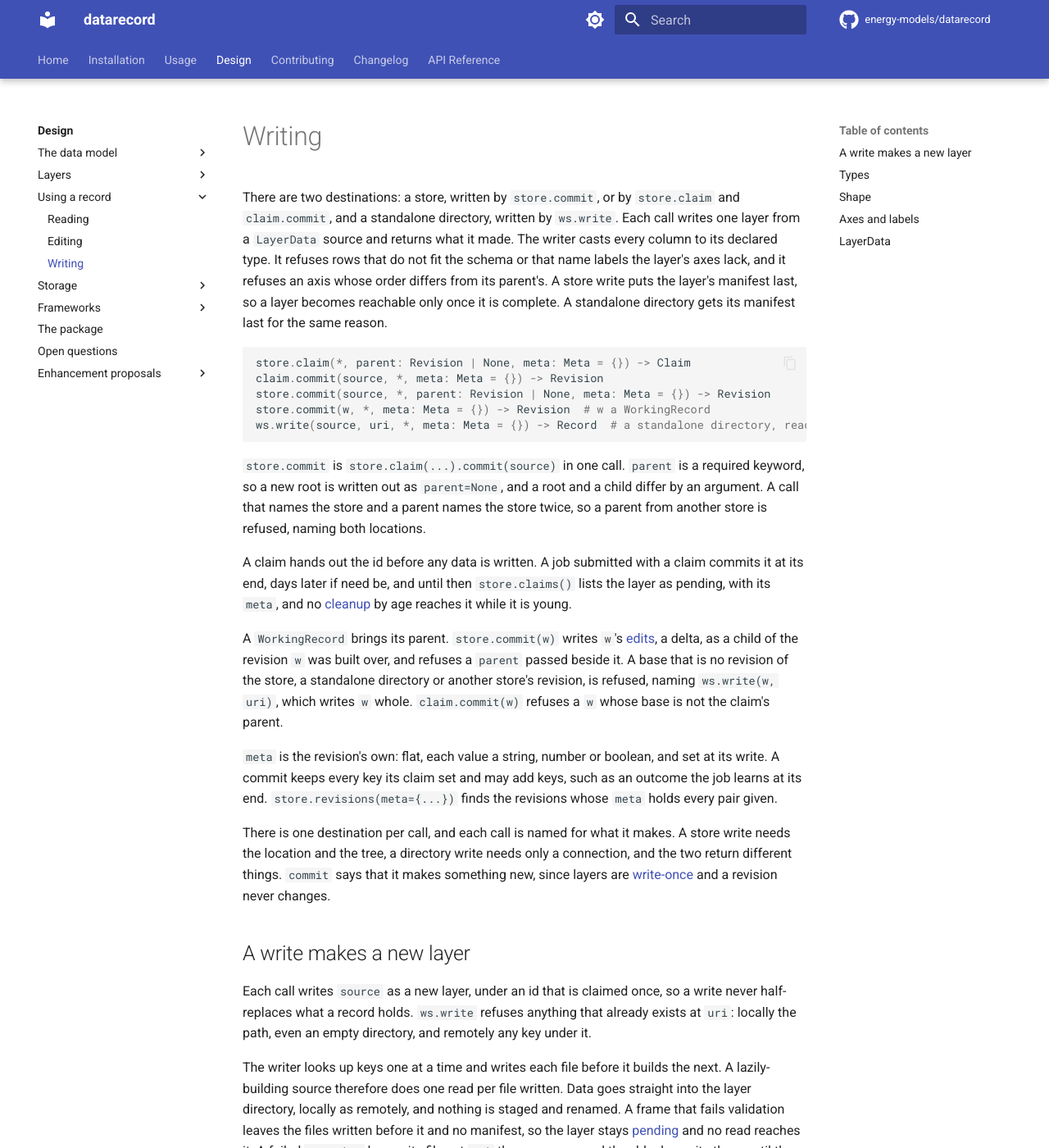
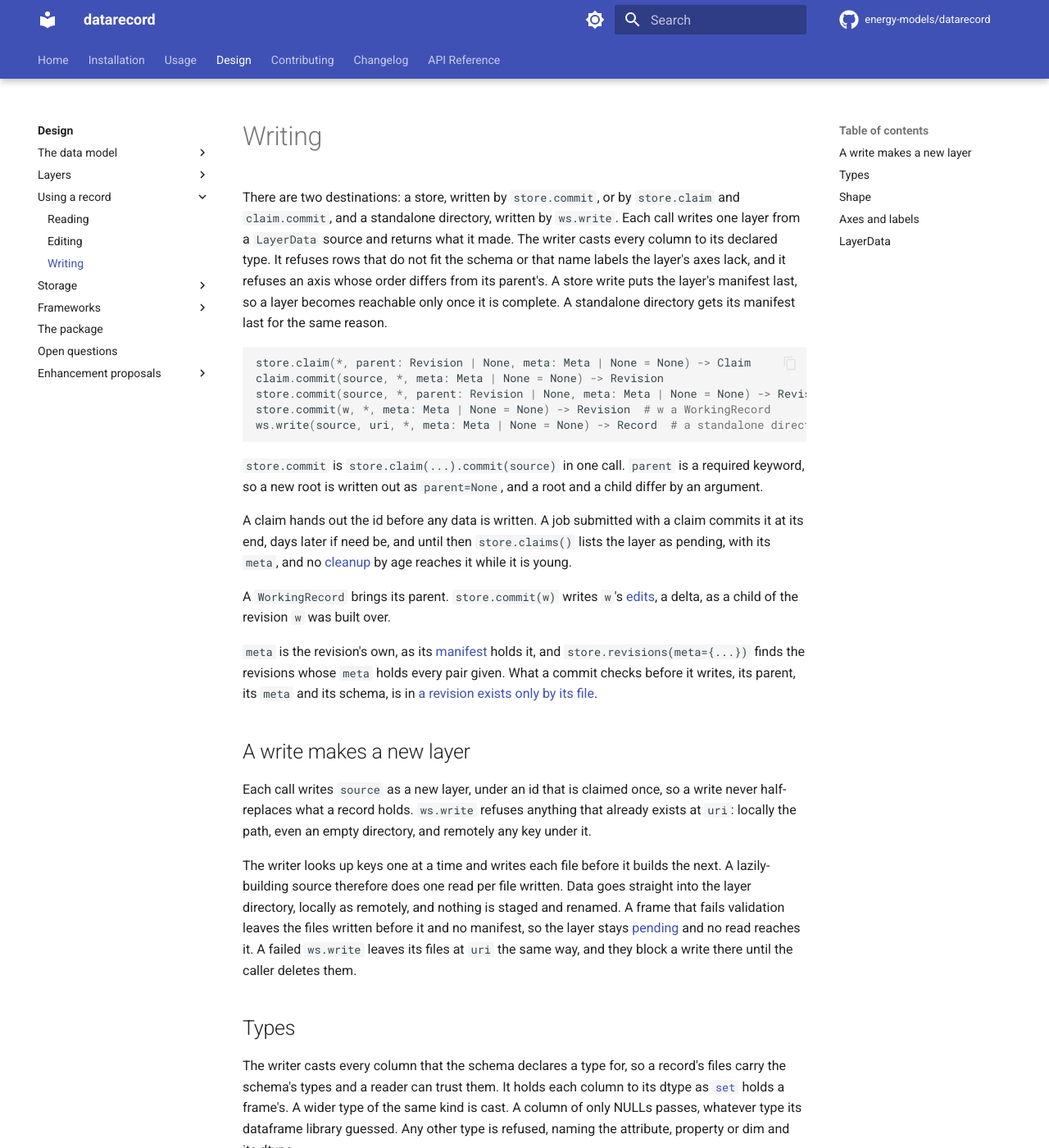
Before and after one commit to energy-models/datarecord, an MkDocs documentation site: the page built from docs/design/use/writing.md, in a window 1280 px wide and 1400 px high. Shown: the whole window at 82% size. Built offline with MkDocs 1.6.1 and Material for MkDocs 9.7.7, drawn with Linux system fonts in a browser that asks for light colours; comment, search, counter and statistics services are not loaded.

Commit message:
docs: state each write rule once; cleanup and committer limits

````diff
--- a/docs/design/use/writing.md
+++ b/docs/design/use/writing.md
@@ -14,32 +14,24 @@ A store write puts the layer's manifest last, so a layer becomes reachable only
 A standalone directory gets its manifest last for the same reason.
 
 ```python
-store.claim(*, parent: Revision | None, meta: Meta = {}) -> Claim
-claim.commit(source, *, meta: Meta = {}) -> Revision
-store.commit(source, *, parent: Revision | None, meta: Meta = {}) -> Revision
-store.commit(w, *, meta: Meta = {}) -> Revision  # w a WorkingRecord
-ws.write(source, uri, *, meta: Meta = {}) -> Record  # a standalone directory, read back
+store.claim(*, parent: Revision | None, meta: Meta | None = None) -> Claim
+claim.commit(source, *, meta: Meta | None = None) -> Revision
+store.commit(source, *, parent: Revision | None, meta: Meta | None = None) -> Revision
+store.commit(w, *, meta: Meta | None = None) -> Revision  # w a WorkingRecord
+ws.write(source, uri, *, meta: Meta | None = None) -> Record  # a standalone directory, read back
 ```
 
 `store.commit` is `store.claim(...).commit(source)` in one call.
 `parent` is a required keyword, so a new root is written out as `parent=None`, and a root and a child differ by an argument.
-A call that names the store and a parent names the store twice, so a parent from another store is refused, naming both locations.
 
 A claim hands out the id before any data is written.
 A job submitted with a claim commits it at its end, days later if need be, and until then `store.claims()` lists the layer as pending, with its `meta`, and no [cleanup](../storage/store.md#cleanup) by age reaches it while it is young.
 
 A `WorkingRecord` brings its parent.
-`store.commit(w)` writes `w`'s [edits](editing.md#edits), a delta, as a child of the revision `w` was built over, and refuses a `parent` passed beside it.
-A base that is no revision of the store, a standalone directory or another store's revision, is refused, naming `ws.write(w, uri)`, which writes `w` whole.
-`claim.commit(w)` refuses a `w` whose base is not the claim's parent.
+`store.commit(w)` writes `w`'s [edits](editing.md#edits), a delta, as a child of the revision `w` was built over.
 
-`meta` is the revision's own: flat, each value a string, number or boolean, and set at its write.
-A commit keeps every key its claim set and may add keys, such as an outcome the job learns at its end.
-`store.revisions(meta={...})` finds the revisions whose `meta` holds every pair given.
-
-There is one destination per call, and each call is named for what it makes.
-A store write needs the location and the tree, a directory write needs only a connection, and the two return different things.
-`commit` says that it makes something new, since layers are [write-once](../layers/tree.md#a-layers-data-is-write-once) and a revision never changes.
+`meta` is the revision's own, as its [manifest](../storage/store.md#the-layers) holds it, and `store.revisions(meta={...})` finds the revisions whose `meta` holds every pair given.
+What a commit checks before it writes, its parent, its `meta` and its schema, is in [a revision exists only by its file](../storage/store.md#a-revision-exists-only-by-its-file).
 
 ## A write makes a new layer
 
````
Also changed, not shown: CHANGELOG.md (+23 -23 lines), docs/design/model/schema.md (+3 -3 lines), docs/design/storage/store.md (+15 -11 lines), docs/design/use/editing.md (+1 -3 lines), docs/usage/layers.md (+1 -1 lines).
